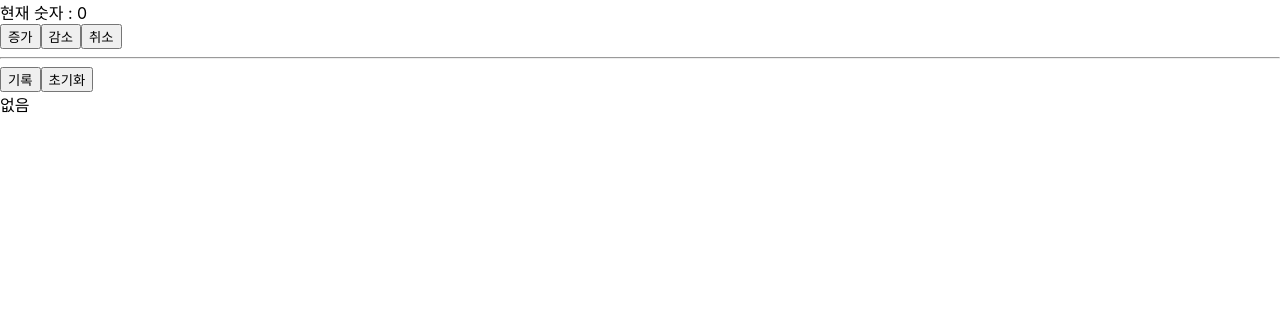
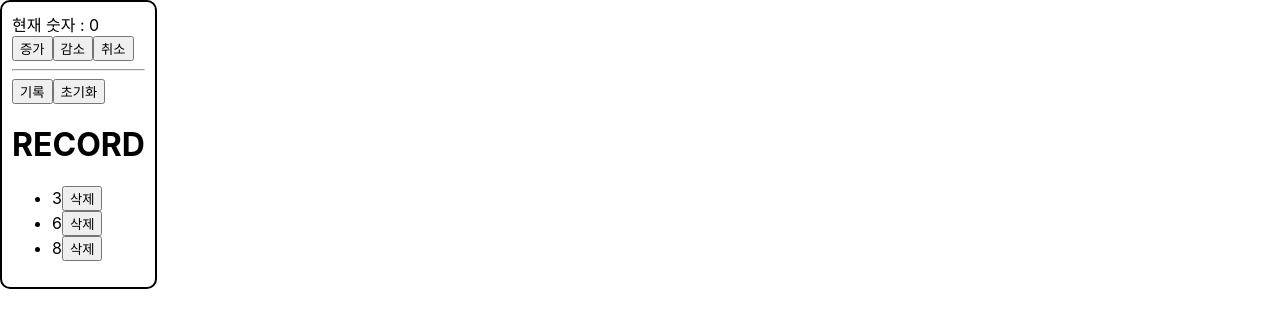
Before and after one commit to xio810/react_Number, a React (Vite) app: page / in a window 1280 px wide. Shown: the top 328 px of the page. Built offline with nearby package versions, Linux system fonts and the light colour scheme.

Commit message:
숫자 기록 - 기록된 숫자 삭제

```diff
--- a/src/App.jsx
+++ b/src/App.jsx
@@ -2,7 +2,7 @@ import { useState } from "react";
 
 const App = () => {
   const [num, setNum] = useState(0);
-  const [recordedNums, setRecordedNums] = useState([]);
+  const [recordedNums, setRecordedNums] = useState([3, 6, 8]);
 
   const increaseNum = () => {
     setNum(num + 1);
@@ -15,6 +15,7 @@ const App = () => {
   };
   //
   const saveRecord = () => {
+    if (num == 0) return;
     setNum(0);
     setRecordedNums([...recordedNums, num]);
   };
@@ -24,8 +25,11 @@ const App = () => {
       <div>
         <h1>RECORD</h1>
         <ul>
-          {recordedNums.map((num, index) => (
-            <li key={index}>{num}</li>
+          {recordedNums.map((num3, index) => (
+            <li key={index}>
+              {num3}
+              <button onClick={() => delRecordedNum(index)}>삭제</button>
+            </li>
           ))}
         </ul>
       </div>
@@ -36,8 +40,19 @@ const App = () => {
   const resetRecord = () => {
     setRecordedNums([]);
   };
+  const delRecordedNum = (delIndex) => {
+    setRecordedNums(recordedNums.filter((el, index) => index != delIndex));
+  };
+  //
   return (
-    <>
+    <div
+      style={{
+        display: "inline-block",
+        border: "2px solid black",
+        borderRadius: "10px",
+        padding: "10px",
+      }}
+    >
       <div className="App">
         <div>현재 숫자 : {num}</div>
         <div>
@@ -50,7 +65,7 @@ const App = () => {
         </div>
         {recordList}
       </div>
-    </>
+    </div>
   );
 };
 
```
